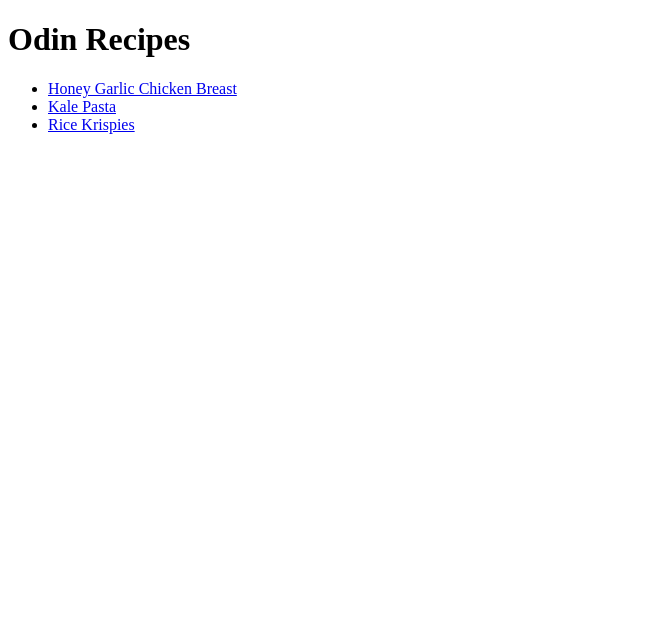
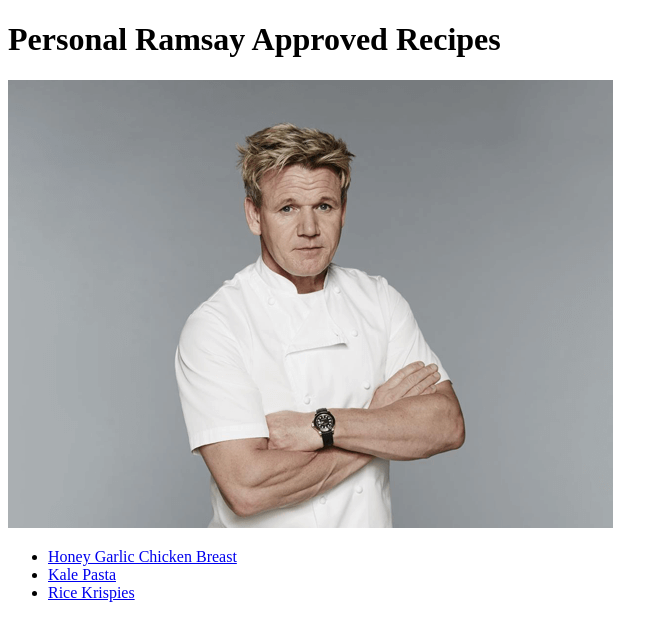
Before and after one commit to VinSevilla/Recipe-Website, a plain HTML site: page index.html in a window 1280 px wide. Shown: the whole page, without its empty margins (0-668 px from the left). Drawn offline with Linux system fonts and the light colour scheme.

Commit message:
Add picture and change title on homepage
added a picture of Gordon Ramsay and changed the title just for fun

```diff
--- a/index.html
+++ b/index.html
@@ -6,7 +6,8 @@
     </head>
 
     <body>
-        <h1>Odin Recipes</h1>
+        <h1>Personal Ramsay Approved Recipes</h1>
+        <img src = "img/Gordon-Ramsay.png" alt="Gordan Ramsay portrait photo in chef clothes">
     <ul>
         <li><a href = "recipes/hgcb.html">Honey Garlic Chicken Breast</a></li>
         <li><a href = "recipes/kp.html">Kale Pasta</a></li>
```
